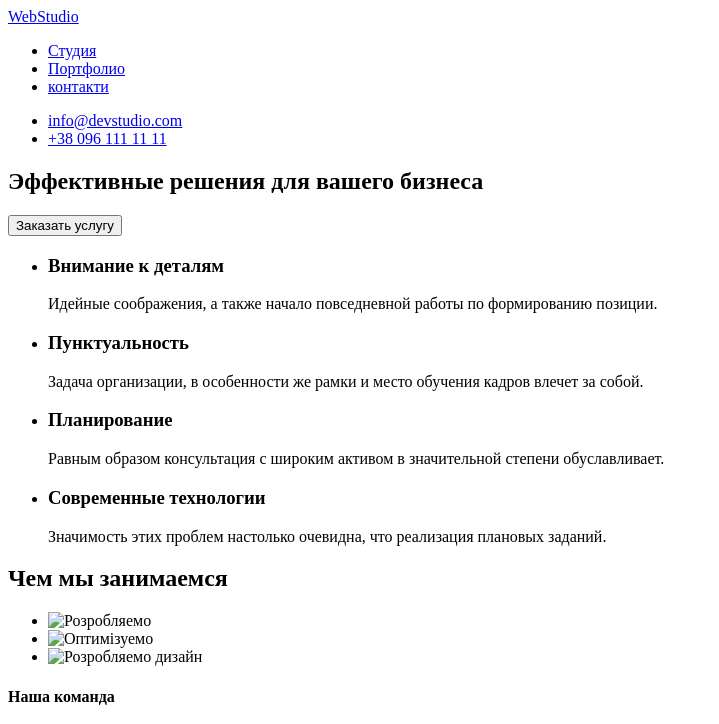
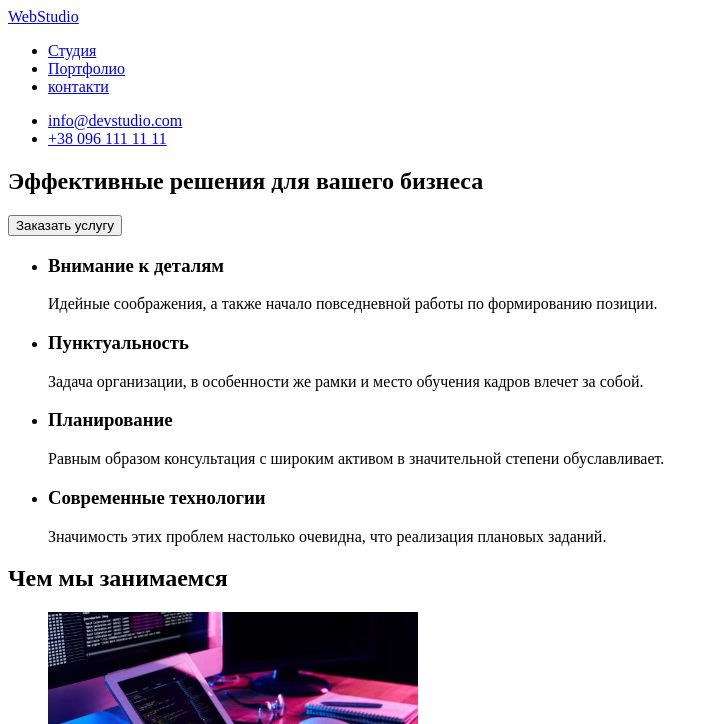
Before and after one commit to mikamiksk/goit-markup-hw-01, a plain HTML site: page index.html in a window 1280 px wide. Shown: the top 724 px of the page, without its empty margins (0-719 px from the left). Drawn offline with Linux system fonts and the light colour scheme.

Commit message:
name foto

```diff
--- a/index.html
+++ b/index.html
@@ -56,9 +56,9 @@
             <div>
                 <h2>Чем мы занимаемся</h2>
                 <ul>
-                    <li><img src="./images/1.jpg" alt="Розробляемо" width="370"></li>
-                    <li><img src="./images/2.jpg" alt="Оптимізуемо" width="370"></li>
-                    <li><img src="./images/3.jpg" alt="Розробляемо дизайн" width="370"></li>
+                    <li><img src="./images/primo.jpg" alt="Розробляемо" width="370"></li>
+                    <li><img src="./images/seco.jpg" alt="Оптимізуемо" width="370"></li>
+                    <li><img src="./images/ter.jpg" alt="Розробляемо дизайн" width="370"></li>
                 </ul>
             </div>
         </section>
```
Also changed, not shown: images/primo.jpg (renamed from images/1 .jpg), images/seco.jpg (renamed from images/2 .jpg), images/ter.jpg (renamed from images/3 .jpg).
